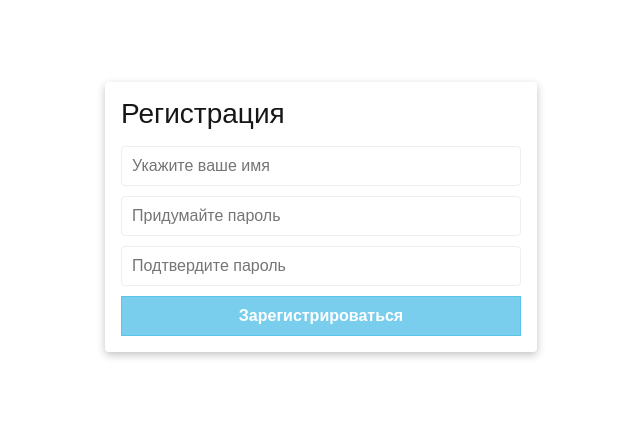
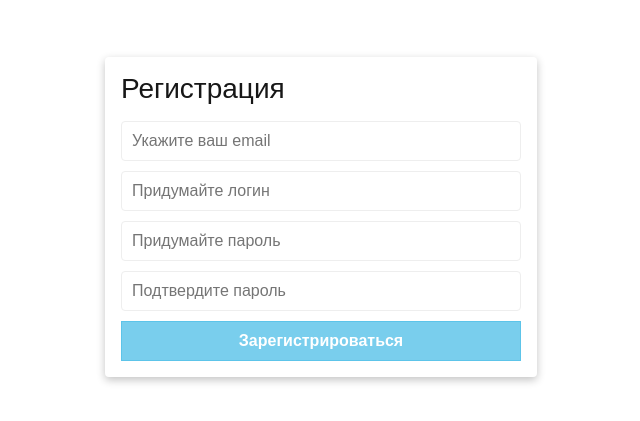
Before and after one commit to katsori-fuel-app/frontend, a Next.js app: page /auth in a window 1280 px wide. Shown: the part 183-604 px from the top of the page, without its empty margins (319-959 px from the left). Built offline with nearby package versions, Linux system fonts and the light colour scheme; no server answers.

Commit message:
feature/reg добавил минимальную авторизацию с редиректом

```diff
--- a/src/feature/auth/Auth.tsx
+++ b/src/feature/auth/Auth.tsx
@@ -1,27 +1,52 @@
 "use client";
 
-import { useEffect } from "react";
+import { ChangeEvent, useEffect, useState } from "react";
 import "./auth.scss";
-import { getUsers } from "shared/api/service";
+import { useRouter } from "next/navigation";
 
 export const Auth = () => {
   const isReg = true;
+  const router = useRouter()
 
-  useEffect(() => {
+  const [userCreds, setUserCreds] = useState({
+    email: '',
+    login: '',
+    passowrd: '',
+  });
+
+  const onChange = (e: ChangeEvent<HTMLInputElement>, type: any) =>  {
+    if (type === 'email')  {
+        return setUserCreds(prev => ({
+            ...prev,
+            email: e.target.value
+        }))
+    }
+
+    if (type === 'login')  {
+        return setUserCreds(prev => ({
+            ...prev,
+            login: e.target.value
+        }))
+    }
+
+
+    if (type === 'password')  {
+        return setUserCreds(prev => ({
+            ...prev,
+            password: e.target.value
+        }))
+    }
+  }
+
+  const onClick = () => {
     fetch("http://localhost:4000/users", {
         method: "POST",
         headers: { "Content-Type": "application/json" },
-      body: JSON.stringify({
-        login: "log1",
-        password: "pas1",
-        email: "em1",
-      }),
-    }).then(() => {
-      getUsers.then((res) => {
-        console.log(res);
-      });
-    });
-  }, []);
+        body: JSON.stringify(userCreds),
+      })
+
+      router.push('/profile')
+  }
 
   return (
     <div className="auth">
@@ -30,18 +55,22 @@ export const Auth = () => {
             <p className="auth__block__title">Регистрация</p>
 
             <div className="auth__block__input-wrapper">
-            <input className="input" placeholder="Укажите ваше имя" />
+                <input className="input" placeholder="Укажите ваш email" onChange={(e) => onChange(e, 'email')} />
             </div>
 
             <div className="auth__block__input-wrapper">
-            <input className="input" placeholder="Придумайте пароль" />
+             <input className="input" placeholder="Придумайте логин" onChange={(e) => onChange(e, 'login')} />
+            </div>
+
+            <div className="auth__block__input-wrapper">
+                <input className="input" placeholder="Придумайте пароль" onChange={(e) => onChange(e, 'password')} />
             </div>
 
             <div className="auth__block__input-wrapper">
                 <input className="input" placeholder="Подтвердите пароль" />
             </div>
 
-          <button className="button">Зарегистрироваться</button>
+            <button className="button" onClick={onClick}>Зарегистрироваться</button>
         </div>
       ) : (
         <div className="auth__block">
```
Also changed, not shown: src/app/profile/page.tsx (+14 -0 lines). Lines whose indentation alone changed are shown as unchanged.
